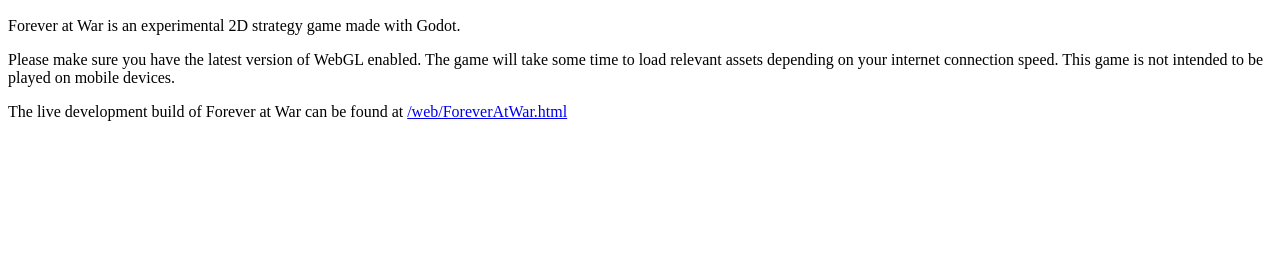
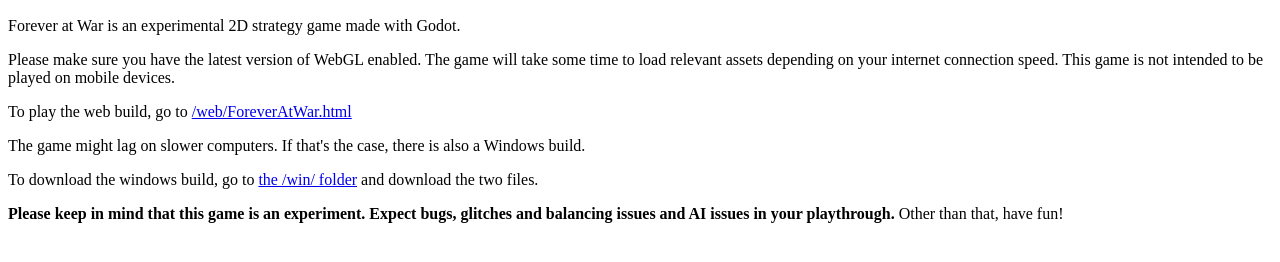
Before and after one commit to FreetimeFM/Forever-at-War-builds, a plain HTML site: page index.html in a window 1280 px wide. Shown: the part 38-300 px from the top of the page. Drawn offline with Linux system fonts and the light colour scheme.

Commit message:
Updated index.html

```diff
--- a/index.html
+++ b/index.html
@@ -9,6 +9,9 @@
     <h2>Forever at War</h2>
     <p>Forever at War is an experimental 2D strategy game made with Godot.</p>
     <p>Please make sure you have the latest version of WebGL enabled. The game will take some time to load relevant assets depending on your internet connection speed. This game is not intended to be played on mobile devices.</p>
-    <p>The live development build of Forever at War can be found at <a href="https://freetimefm.github.io/Forever-at-War-builds/web/ForeverAtWar.html">/web/ForeverAtWar.html</a></p>
+    <p>To play the web build, go to <a href="https://freetimefm.github.io/Forever-at-War-builds/web/ForeverAtWar.html">/web/ForeverAtWar.html</a></p>
+    <p>The game might lag on slower computers. If that's the case, there is also a Windows build.</p>
+    <p>To download the windows build, go to <a href="https://github.com/FreetimeFM/Forever-at-War-builds/tree/main/win">the /win/ folder</a> and download the two files.</p>
+    <p><strong>Please keep in mind that this game is an experiment. Expect bugs, glitches and balancing issues and AI issues in your playthrough. </strong>Other than that, have fun!</p>
 </body>
 </html>
```
